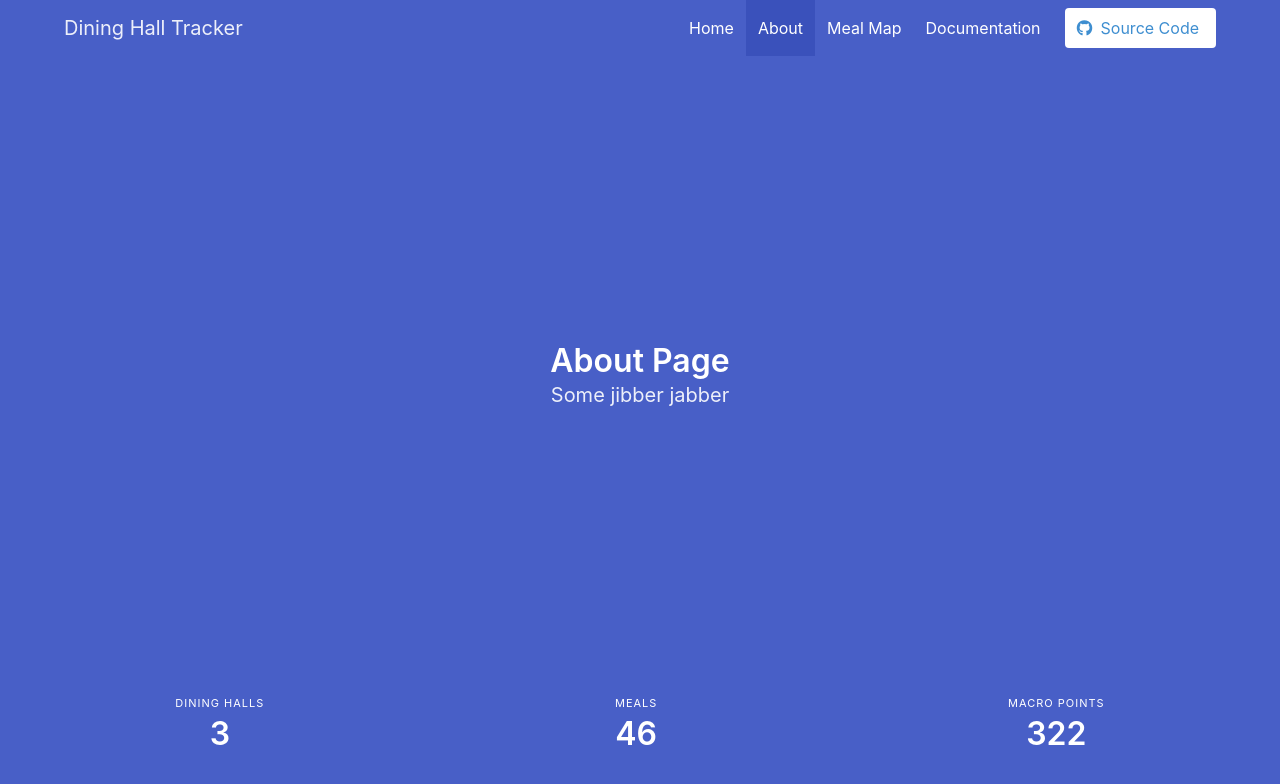
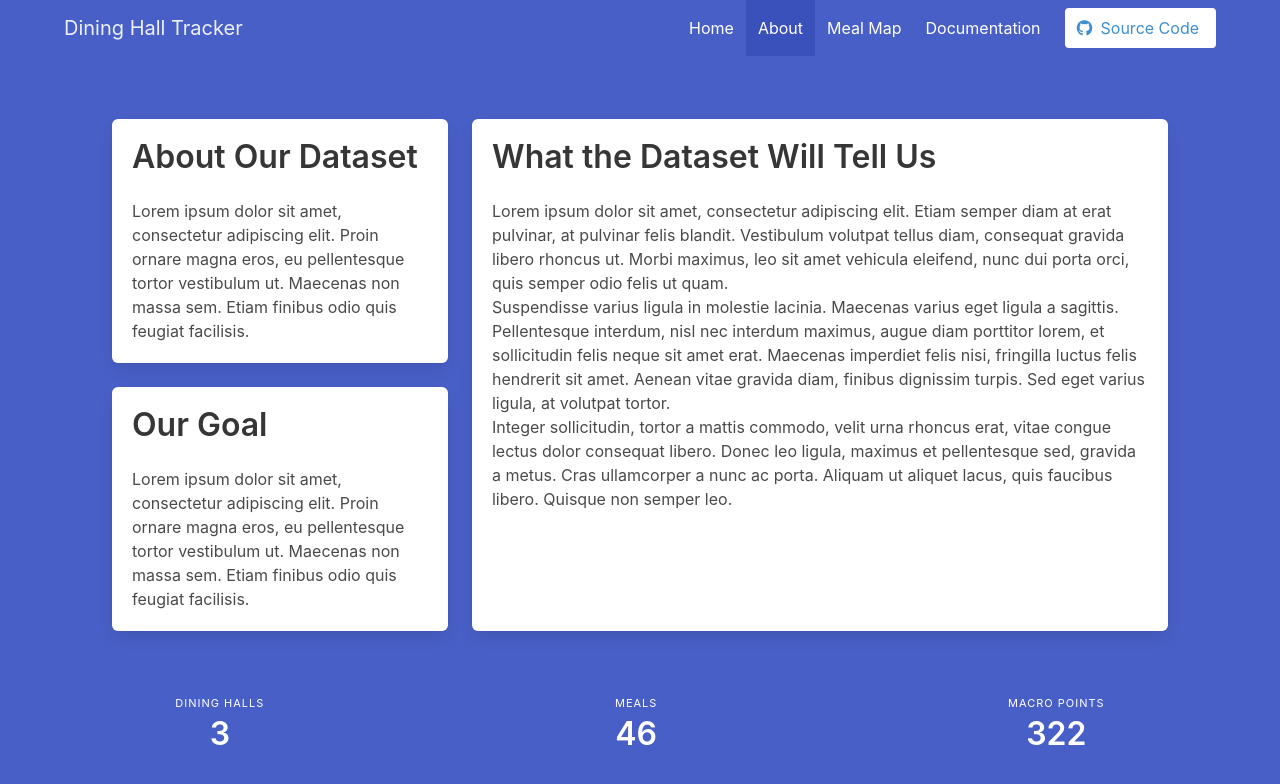
Before and after one commit to Shivppatel/UMD-CampusDineAPI, a website: page public/pages/about.html in a window 1280 px wide. Drawn offline with nearby package versions, Linux system fonts and the light colour scheme.

Commit message:
Completed demo layout

```diff
--- a/public/pages/about.html
+++ b/public/pages/about.html
@@ -48,11 +48,35 @@
         </div>
       </nav>
     </div>
-
-    <div class="hero-body">
-      <div class="container has-text-centered">
-        <p class="title">About Page</p>
-        <p class="subtitle">Some jibber jabber</p>
+    <div class="hero-body container">
+      <div class="tile is-ancestor">
+        <div class="tile is-4 is-vertical is-parent">
+          <div class="tile is-child box">
+            <p class="title has-text-dark">About Our Dataset</p>
+            <p>Lorem ipsum dolor sit amet, consectetur adipiscing elit. Proin ornare magna eros, eu pellentesque tortor
+              vestibulum ut. Maecenas non massa sem. Etiam finibus odio quis feugiat facilisis.</p>
+          </div>
+          <div class="tile is-child box ">
+            <p class="title has-text-dark">Our Goal</p>
+            <p>Lorem ipsum dolor sit amet, consectetur adipiscing elit. Proin ornare magna eros, eu pellentesque tortor
+              vestibulum ut. Maecenas non massa sem. Etiam finibus odio quis feugiat facilisis.</p>
+          </div>
+        </div>
+        <div class="tile is-parent">
+          <div class="tile is-child box">
+            <p class="title has-text-dark">What the Dataset Will Tell Us</p>
+            <p>Lorem ipsum dolor sit amet, consectetur adipiscing elit. Etiam semper diam at erat pulvinar, at pulvinar
+              felis blandit. Vestibulum volutpat tellus diam, consequat gravida libero rhoncus ut. Morbi maximus, leo
+              sit amet vehicula eleifend, nunc dui porta orci, quis semper odio felis ut quam.</p>
+            <p>Suspendisse varius ligula in molestie lacinia. Maecenas varius eget ligula a sagittis. Pellentesque
+              interdum, nisl nec interdum maximus, augue diam porttitor lorem, et sollicitudin felis neque sit amet
+              erat. Maecenas imperdiet felis nisi, fringilla luctus felis hendrerit sit amet. Aenean vitae gravida diam,
+              finibus dignissim turpis. Sed eget varius ligula, at volutpat tortor.</p>
+            <p>Integer sollicitudin, tortor a mattis commodo, velit urna rhoncus erat, vitae congue lectus dolor
+              consequat libero. Donec leo ligula, maximus et pellentesque sed, gravida a metus. Cras ullamcorper a nunc
+              ac porta. Aliquam ut aliquet lacus, quis faucibus libero. Quisque non semper leo.</p>
+          </div>
+        </div>
       </div>
     </div>
     <nav class="level pb-5">
@@ -75,6 +99,7 @@
         </div>
       </div>
     </nav>
+
     <script src="../bulmaNav.js"></script>
 </body>
 
```
